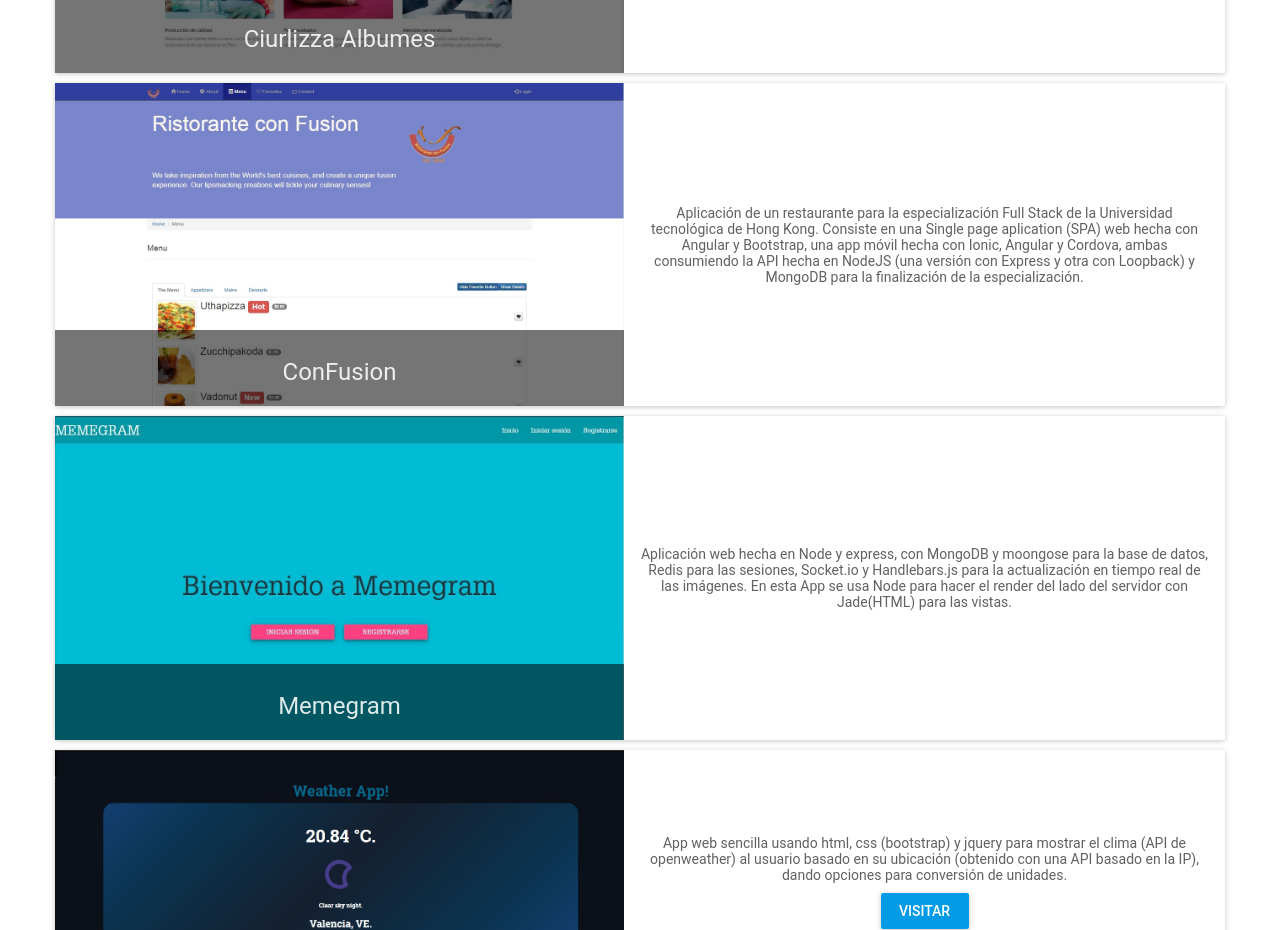
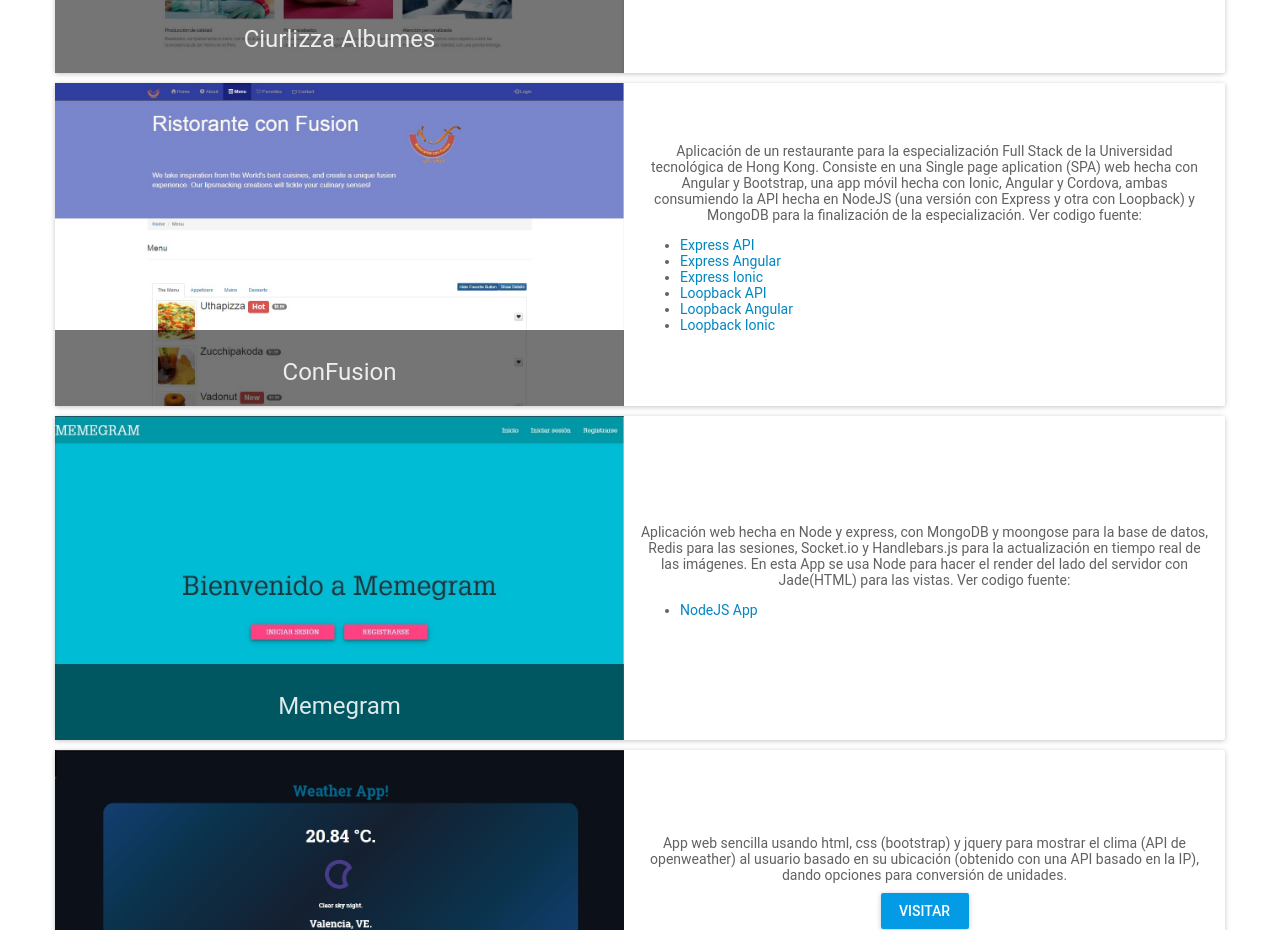
Before and after one commit to HenryAngulo/Portafolio, a React (Create React App) app: page /portfolio in a window 1280 px wide. Shown: the part 980-1910 px from the top of the page. Built offline with nearby package versions, Linux system fonts and the light colour scheme; what react-tap-event-plugin would draw is missing.

Commit message:
Inclusión de source code y pequeñas mejoras.

```diff
--- a/src/components/CardItem.js
+++ b/src/components/CardItem.js
@@ -1,11 +1,13 @@
 import React from 'react';
 import {Card, CardHeader, CardText, CardMedia, CardTitle} from 'material-ui/Card';
 import RaisedButton from 'material-ui/RaisedButton';
+
 const visitar = {
     'ES' : 'Visitar',
     'EN' : 'Visit',
     'FR' : 'Visiter'
 }
+
 function CardItem(props){
     return(
         <Card className="card">
@@ -27,6 +29,16 @@ function CardItem(props){
                 <div className="btn-container">
                 <RaisedButton label={visitar[props.lang]} href={props.link} target="_blank" primary={true}/>
                 </div>}
+                {props.sc &&
+                <div className="sc-container">
+                    <ul>
+                    {props.sc.map(element =>
+                        <li><a href={element.link} target="_blank">
+                        {element.title}
+                        </a></li>
+                    )}
+                    </ul>
+                    </div>}
             </CardText>
             }
         </Card>
--- a/src/components/Navigation.js
+++ b/src/components/Navigation.js
@@ -24,9 +24,9 @@ const pages = {
 };
 
 const footer = {
-    'ES': <div className="footer-text">Portafolio hecho como una SPA (Single Page App), desarrollado en React, diseñado y traducido por mí. <a href="https://github.com/HenryAngulo/Portafolio" target="_blank">Click para ver codigo fuente</a></div>,
-    'EN': <div className="footer-text">Portfolio made as a SPA (Single Page App), developed using React, designed and translated by me.<a href="https://github.com/HenryAngulo/Portafolio" target="_ Blank"> Click to view source code</a></div> ,
-    'FR': <div className="footer-text">Portefeuille fait comme une Spa (Single Page App), développé en utilisant React, conçu et traduit par moi. <a href="https://github.com/HenryAngulo/Portafolio" target="_ Blank"> Cliquez pour voir le code source</a></div>
+    'ES': <div className="footer-text">Portafolio hecho como una SPA (Single Page App), desarrollado en React, diseñado y traducido por mí. <br/> <a href="https://github.com/HenryAngulo/Portafolio" target="_blank">Click para ver codigo fuente</a></div>,
+    'EN': <div className="footer-text">Portfolio made as a SPA (Single Page App), developed using React, designed and translated by me. <br/> <a href="https://github.com/HenryAngulo/Portafolio" target="_ Blank"> Click to view source code</a></div> ,
+    'FR': <div className="footer-text">Portefeuille fait comme une Spa (Single Page App), développé en utilisant React, conçu et traduit par moi. <br/> <a href="https://github.com/HenryAngulo/Portafolio" target="_ Blank"> Cliquez pour voir le code source</a></div>
 }
 
 function Navigation(props) {
--- a/src/components/Portfolio.js
+++ b/src/components/Portfolio.js
@@ -12,6 +12,7 @@ function Portfolio({lang}){
                     src={element.src}
                     lang={lang}
                     link={element.link}
+                    sc={element.sc}
                 >
                     {element.text}
                 </CardItem>
--- a/src/components/css/Navigation.css
+++ b/src/components/css/Navigation.css
@@ -33,5 +33,6 @@
 .footer-text {
     margin-top: 10px;
     padding: 10px;
-    font-size: 14px;
+    font-size: 12px;
+    color: gray;
 }
--- a/src/components/css/Portfolio.css
+++ b/src/components/css/Portfolio.css
@@ -12,6 +12,13 @@
     justify-content: center;
     margin: 10px 0;
 }
+.sc-container{
+    text-align: left;
+}
+.sc-container a{
+    text-decoration: none;
+    color: #0086c3;
+}
 @media(min-width: 769px) {
     .portfolio .card > div > div {
     flex-basis: 0;
--- a/src/content/PortfolioContent.js
+++ b/src/content/PortfolioContent.js
@@ -20,13 +20,45 @@ const portfolioInfo = {
         },
         {
             name: 'ConFusion',
+            sc: [
+                {
+                    title: 'Express API',
+                    link: 'https://github.com/HenryAngulo/Confusion-express-API'
+                },
+                {
+                    title: 'Express Angular',
+                    link: 'https://github.com/HenryAngulo/conFusion-Angular'
+                },
+                {
+                    title: 'Express Ionic',
+                    link: 'https://github.com/HenryAngulo/conFusion-Ionic',
+                },
+                {
+                    title: 'Loopback API',
+                    link: 'https://github.com/HenryAngulo/Loopback-Server-Bluemix'
+                },
+                {
+                    title: 'Loopback Angular',
+                    link: 'https://github.com/HenryAngulo/conFusion-loopback'
+                },
+                {
+                    title: 'Loopback Ionic',
+                    link: 'https://github.com/HenryAngulo/conFusion-Ionic-loopback'
+                }
+            ],
             src: './img/portafolio/confusion.jpg',
-            text: 'Aplicación de un restaurante para la especialización Full Stack de la Universidad tecnológica de Hong Kong. Consiste en una Single page aplication (SPA) web hecha con Angular y Bootstrap, una app móvil hecha con Ionic, Angular y Cordova, ambas consumiendo la API hecha en NodeJS (una versión con Express y otra con Loopback) y MongoDB para la finalización de la especialización.'
+            text: 'Aplicación de un restaurante para la especialización Full Stack de la Universidad tecnológica de Hong Kong. Consiste en una Single page aplication (SPA) web hecha con Angular y Bootstrap, una app móvil hecha con Ionic, Angular y Cordova, ambas consumiendo la API hecha en NodeJS (una versión con Express y otra con Loopback) y MongoDB para la finalización de la especialización. Ver codigo fuente:'
         },
         {
             name: 'Memegram',
+            sc: [
+                {
+                title: 'NodeJS App',
+                link: 'https://github.com/HenryAngulo/Memegram'
+                }
+            ],
             src: './img/portafolio/memegram.jpg',
-            text: 'Aplicación web hecha en Node y express, con MongoDB y moongose para la base de datos, Redis para las sesiones, Socket.io y Handlebars.js para la actualización en tiempo real de las imágenes. En esta App se usa Node para hacer el render del lado del servidor con Jade(HTML) para las vistas. '
+            text: 'Aplicación web hecha en Node y express, con MongoDB y moongose para la base de datos, Redis para las sesiones, Socket.io y Handlebars.js para la actualización en tiempo real de las imágenes. En esta App se usa Node para hacer el render del lado del servidor con Jade(HTML) para las vistas. Ver codigo fuente:'
         },
         {
             name: 'Weather App',
@@ -62,13 +94,45 @@ const portfolioInfo = {
         },
         {
             name: 'ConFusion',
-            src: './img/portafolio/ciurliza.jpg',
-            text: 'Application of a restaurant for the Full Stack specialization of the Hong Kong University of Technology. It consists of a Single page application (SPA) Web made with angular and Bootstrap, a mobile app made with Ionic, angular and Cordova, both consuming the API made in NodeJS (a version with Express and another with Loopback) and MongoDB for the completion of specialization.'
+            sc: [
+                {
+                    title: 'Express API',
+                    link: 'https://github.com/HenryAngulo/Confusion-express-API'
+                },
+                {
+                    title: 'Express Angular',
+                    link: 'https://github.com/HenryAngulo/conFusion-Angular'
+                },
+                {
+                    title: 'Express Ionic',
+                    link: 'https://github.com/HenryAngulo/conFusion-Ionic',
+                },
+                {
+                    title: 'Loopback API',
+                    link: 'https://github.com/HenryAngulo/Loopback-Server-Bluemix'
+                },
+                {
+                    title: 'Loopback Angular',
+                    link: 'https://github.com/HenryAngulo/conFusion-loopback'
+                },
+                {
+                    title: 'Loopback Ionic',
+                    link: 'https://github.com/HenryAngulo/conFusion-Ionic-loopback'
+                }
+            ],
+            src: './img/portafolio/confusion.jpg',
+            text: 'Application of a restaurant for the Full Stack specialization of the Hong Kong University of Technology. It consists of a Single page application (SPA) Web made with angular and Bootstrap, a mobile app made with Ionic, angular and Cordova, both consuming the API made in NodeJS (a version with Express and another with Loopback) and MongoDB for the completion of specialization. View source code:'
         },
         {
             name: 'Memegram',
+            sc: [
+                {
+                title: 'NodeJS App',
+                link: 'https://github.com/HenryAngulo/Memegram'
+                }
+            ],
             src: './img/portafolio/memegram.jpg',
-            text: 'Web application made in Node and Express, with MongoDB and moongose for the database, Redis for the sessions, Socket.io and Handlebars JS for the real-time updating of the images. This App uses Node to make the server-side rendering with Jade (HTML) for views. '
+            text: 'Web application made in Node and Express, with MongoDB and moongose for the database, Redis for the sessions, Socket.io and Handlebars JS for the real-time updating of the images. This App uses Node to make the server-side rendering with Jade (HTML) for views. View source code:'
         },
         {
             name: 'Weather App',
@@ -104,13 +168,45 @@ const portfolioInfo = {
         },
         {
             name: 'ConFusion',
-            src: './img/portafolio/ciurliza.jpg',
-            text: "App d'un restaurant pour la spécialisation complète a l'Université de technologie de Hong Kong. Il se compose d'une Sigle page app (Spa) Web fait avec angular et bootstrap, une app mobile faite avec Ionic, angular et Cordova, cette deux en consommant de l'API faite dans NodeJS (une version avec Express et un autre avec Loopback) et MongoDB pour l'achèvement de la spécialisation."
+            sc: [
+                {
+                    title: 'Express API',
+                    link: 'https://github.com/HenryAngulo/Confusion-express-API'
+                },
+                {
+                    title: 'Express Angular',
+                    link: 'https://github.com/HenryAngulo/conFusion-Angular'
+                },
+                {
+                    title: 'Express Ionic',
+                    link: 'https://github.com/HenryAngulo/conFusion-Ionic',
+                },
+                {
+                    title: 'Loopback API',
+                    link: 'https://github.com/HenryAngulo/Loopback-Server-Bluemix'
+                },
+                {
+                    title: 'Loopback Angular',
+                    link: 'https://github.com/HenryAngulo/conFusion-loopback'
+                },
+                {
+                    title: 'Loopback Ionic',
+                    link: 'https://github.com/HenryAngulo/conFusion-Ionic-loopback'
+                }
+            ],
+            src: './img/portafolio/confusion.jpg',
+            text: "App d'un restaurant pour la spécialisation complète a l'Université de technologie de Hong Kong. Il se compose d'une Sigle page app (Spa) Web fait avec angular et bootstrap, une app mobile faite avec Ionic, angular et Cordova, cette deux en consommant de l'API faite dans NodeJS (une version avec Express et un autre avec Loopback) et MongoDB pour l'achèvement de la spécialisation. Voir le code source: "
         },
         {
             name: 'Memegram',
+            sc: [
+                {
+                title: 'NodeJS App',
+                link: 'https://github.com/HenryAngulo/Memegram'
+                }
+            ],
             src: './img/portafolio/memegram.jpg',
-            text: "Application Web faite avec Node et Express, avec MongoDB et moongose pour la base de données, redis pour les sessions, Socket.IO et handlebars.js pour la mise à jour en temps réel des images. Cette application utilise Node avec Jade (html) pour le rendu de les vues."
+            text: "Application Web faite avec Node et Express, avec MongoDB et moongose pour la base de données, redis pour les sessions, Socket.IO et handlebars.js pour la mise à jour en temps réel des images. Cette application utilise Node avec Jade (html) pour le rendu de les vues. Voir le code source: "
         },
         {
             name: 'Weather App',
```
